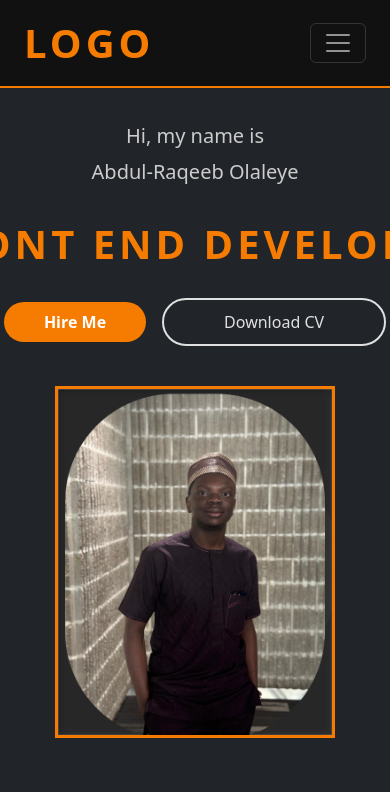
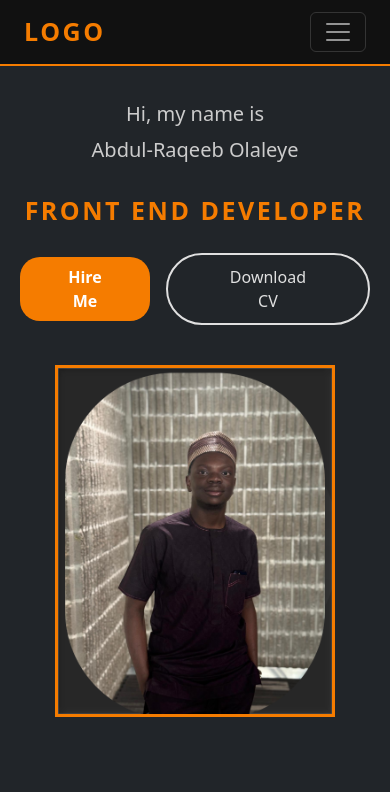
Before and after one commit to Subomi23/Portfolio, a plain HTML site: page index.html in a window 390 px wide. Shown: the top 792 px of the page. Drawn offline with nearby package versions, Linux system fonts and the light colour scheme.

Commit message:
Refactor CSS styles for navbar and layout

```diff
--- a/style.css
+++ b/style.css
@@ -97,4 +97,15 @@
   .hero-image img {
     max-width: 280px;
   }
+
+  .myName{
+    text-align: center;
+  }
+  .navbar-brand{
+ text-align: center;
+ font-size: 25px;
+  }
+  body{
+        width: 100%;
+    }
 }
```
